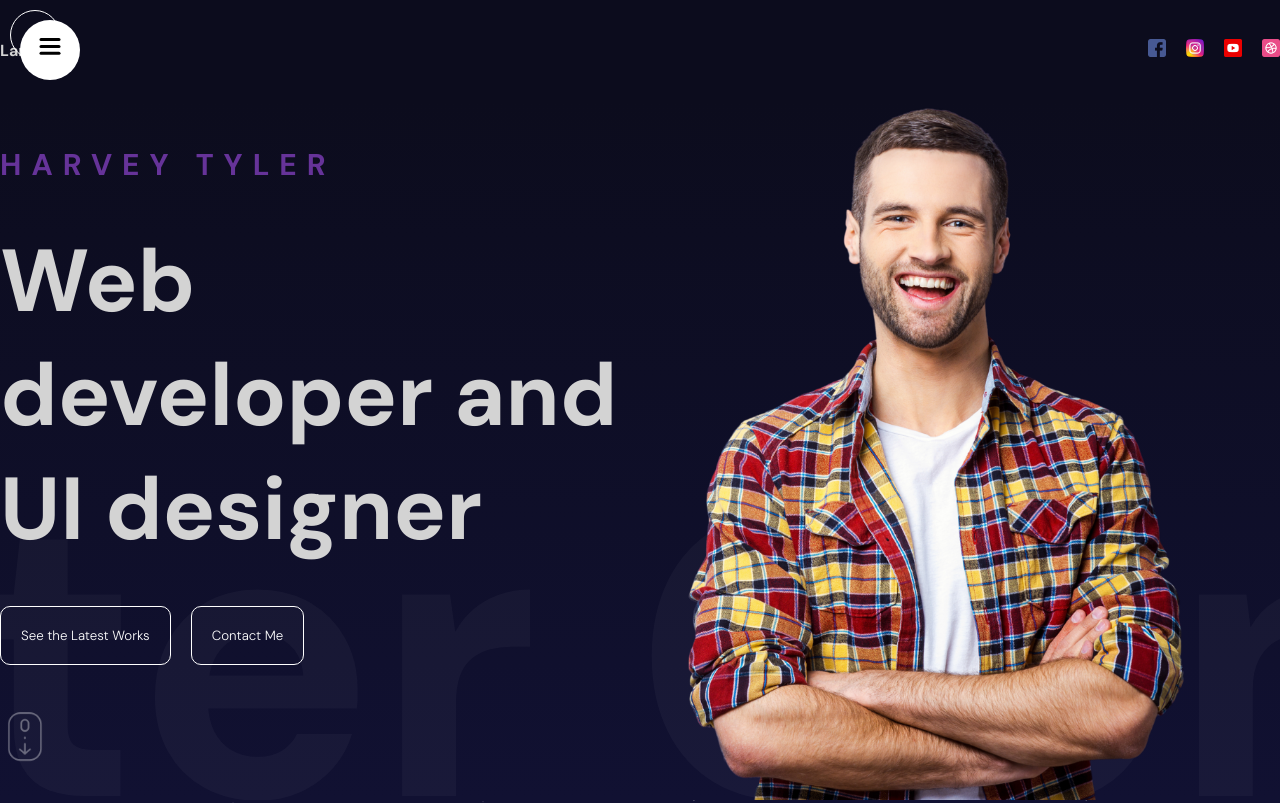
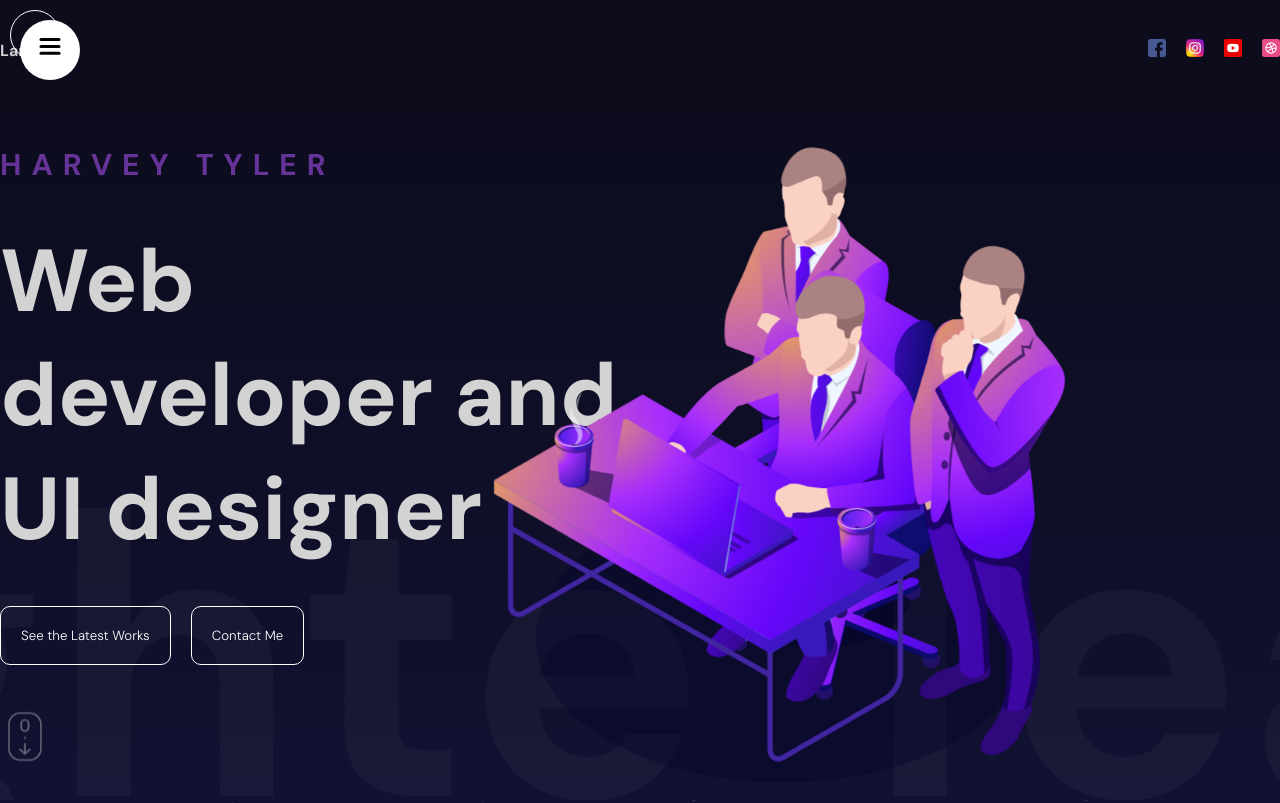
Before and after one commit to mearajrajabi/NoghteTeam, a React (Vite) app: page / in a window 1280 px wide. Shown: the top 803 px of the page. Built offline with nearby package versions, Linux system fonts and the light colour scheme.

Commit message:
Add image to header

```diff
--- a/package.json
+++ b/package.json
@@ -12,6 +12,7 @@
   "dependencies": {
     "@emailjs/browser": "^3.11.0",
     "framer-motion": "^10.16.4",
+    "particles.js": "^2.0.0",
     "react": "18.2.0",
     "react-dom": "18.2.0",
     "sass": "^1.68.0"
--- a/src/components/hero/Hero.jsx
+++ b/src/components/hero/Hero.jsx
@@ -39,7 +39,7 @@ const sliderVariants = {
 
 const Hero = () => {
   return (
-    <div className="hero">
+    <div  className="hero">
       <div className="wrapper">
         <motion.div
           className="textContainer"
@@ -71,10 +71,10 @@ const Hero = () => {
         initial="initial"
         animate="animate"
       >
-        Writer Content Creator Influencer
+       Noghte TeamWork
       </motion.div>
       <div className="imageContainer">
-        <img src="/hero.png" alt="" />
+        <img src="/hero1.png" alt="" />
       </div>
     </div>
   );
```
Also changed, not shown: public/hero1.png (added), 1 other file (tests, documents, lock files or other folders).
